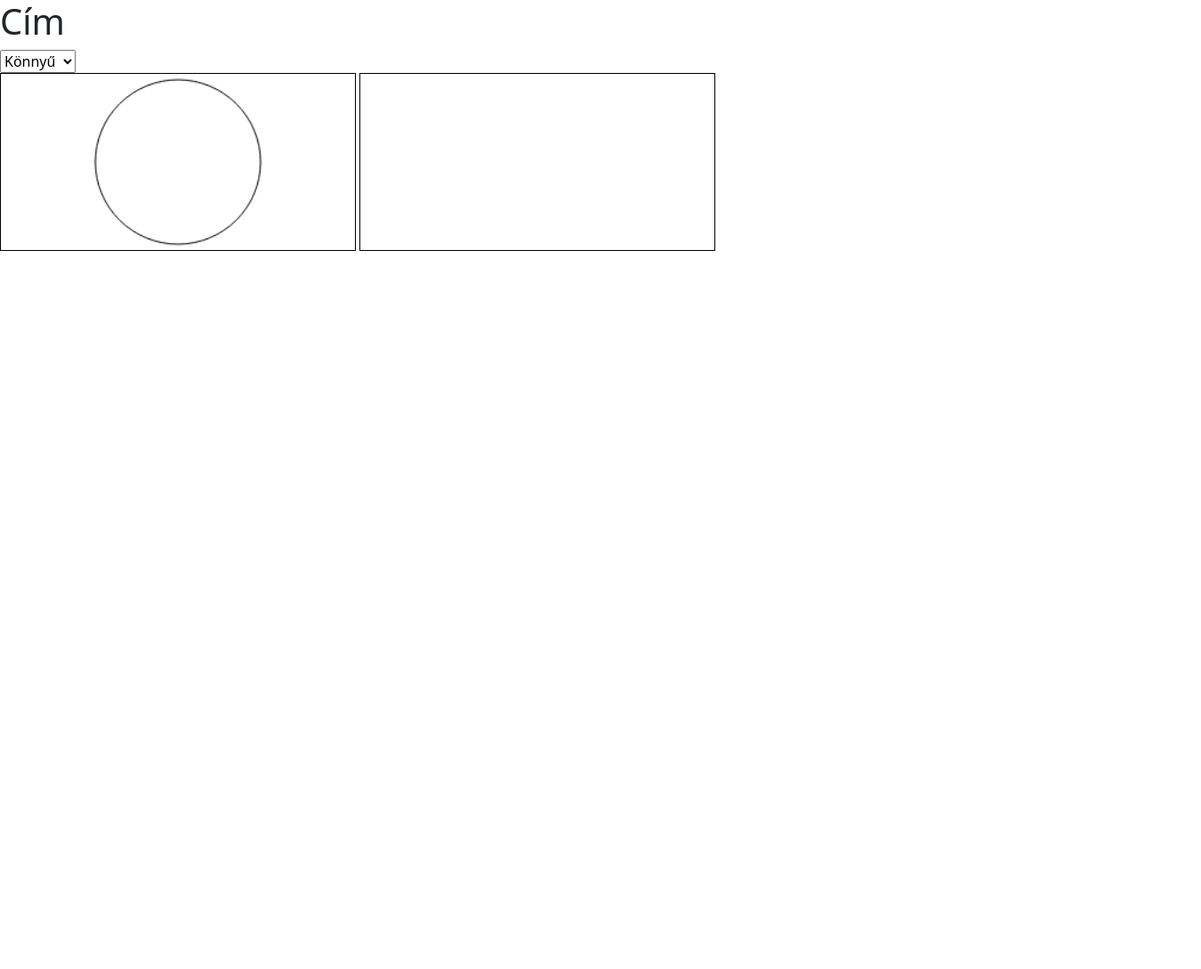
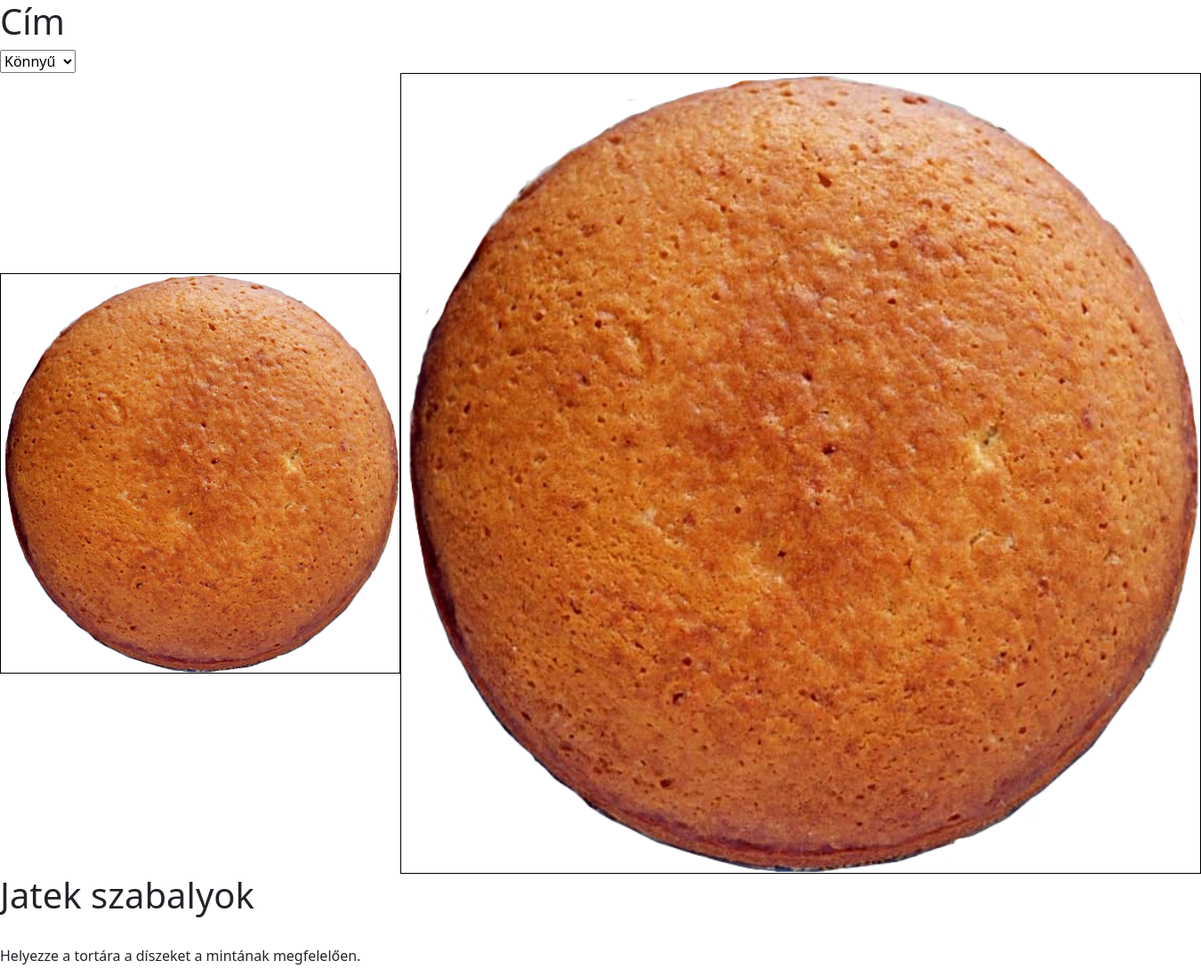
Before and after one commit to gitakos/bitfarago2023, a plain HTML site: page 3. fordulo/index.html in a window 1280 px wide. Shown: the top 1089 px of the page at 89% size, 1350 px wide, since content can reach past the window. Before the commit the page ends 800 px from the top, so only its background shows below. Drawn offline with nearby package versions, Linux system fonts and the light colour scheme.

Commit message:
nagyon jó

```diff
--- a/3. fordulo/index.html
+++ b/3. fordulo/index.html
@@ -29,11 +29,22 @@
       </select>
       </div>
     </div>
-    <canvas id="minta">
+    <div id="jatekter">
 
-    </canvas>
-    <canvas id="jatek">
+      <canvas id="minta">
 
-    </canvas>
+      </canvas>
+      <canvas id="jatek">
+
+      </canvas>
+    </div>
+    <div id="jatek_leiras">
+      <h1>Jatek szabalyok</h1>
+      <br>
+      <p>Helyezze a tortára a díszeket a mintának megfelelően.</p>
+      <p>A mintához minál jobban hasonlít az átalad készített torta annál több pontot kapsz.</p>
+      <!-- ide kerül majd kép ami bemutatja hogy néz ki a helyes megoldási mód(meg kell szerkesszem :,)) -->
+    </div>
+
 </body>
 </html>
--- a/3. fordulo/script.js
+++ b/3. fordulo/script.js
@@ -1,33 +1,31 @@
-const canvas = document.getElementById("minta");
-const ctx = canvas.getContext("2d");
+const canvasMinta = document.getElementById("minta");
+const ctxMinta = canvasMinta.getContext("2d");
+const imgMinta = document.createElement("img");
+canvasMinta.height = 450;
+canvasMinta.width = 450;
+imgMinta.src="kepek/alaptorta.png";
 
-function drawCircle() {
-  const canvasWidth = canvas.width;
-  const canvasHeight = canvas.height;
+const canvasJatek = document.getElementById("jatek");
+const ctxJatek = canvasJatek.getContext("2d");
+const imgJatek = document.createElement("img");
+canvasJatek.height = 900;
+canvasJatek.width = 900;
+imgJatek.src="kepek/alaptorta.png";
+//document.body.appendChild(img);
 
-  // Calculate circle position at the center of the canvas
-  const circleX = canvasWidth / 2; // Center X
-  const circleY = canvasHeight / 2; // Center Y
-  const circleRadius = 70;
+function tortaRajz(img,ctx,canvas,szel,mag) {
+    const canvasWidth = canvas.width;
+    const canvasHeight = canvas.height;
 
-  // Clear canvas
-  ctx.clearRect(0, 0, canvasWidth, canvasHeight);
+    const imageX = (canvasWidth - szel)/2; // Center X
+    const imageY = (canvasHeight - mag)/2; // Center Y
 
-  // Begin drawing
-  ctx.beginPath();
-  ctx.arc(circleX, circleY, circleRadius, 0, 2 * Math.PI);
-  ctx.stroke();
+    console.log(imageX,imageY)
+    ctx.drawImage(img, imageX, imageY,szel,mag);
+    console.log(img,ctx,canvas,szel,mag);
 }
 
-// Initial draw
-drawCircle();
-
-// Handle window resize
-window.addEventListener("resize", () => {
-  // Update canvas size
-  canvas.width = window.innerWidth;
-  canvas.height = window.innerHeight;
-
-  // Redraw the circle at the center of the canvas after resizing
-  drawCircle();
-});
+imgMinta.onload = function(){
+    tortaRajz(imgMinta,ctxMinta,canvasMinta,450,450);
+    tortaRajz(imgJatek,ctxJatek,canvasJatek,900,900);
+}
--- a/3. fordulo/style.css
+++ b/3. fordulo/style.css
@@ -1,5 +1,20 @@
 canvas{
     border: 1px solid black;
-    width: 400px;
-    height: 200px;
+    image-rendering: optimizeQuality;
 }
+
+#jatek{
+    width: 900px;
+    height: 900px;
+}
+#minta{
+    width: 450px;
+    height: 450px;
+    margin-top: auto;
+    margin-bottom: auto;
+}
+
+#jatekter{
+    display: flex;
+    justify-content: space-evenly;
+}
```
Also changed, not shown: 3. fordulo/kepek/csokikocka.png (added), 3. fordulo/kepek/csokiskeksz.png (added), 3. fordulo/kepek/gyertya.png (added), 3. fordulo/kepek/marcipan_elefant.png (added), 3. fordulo/kepek/marcipan_maci.png (added), 3. fordulo/kepek/marcipan_macska.png (added), 3. fordulo/kepek/nyaloka.png (added).
